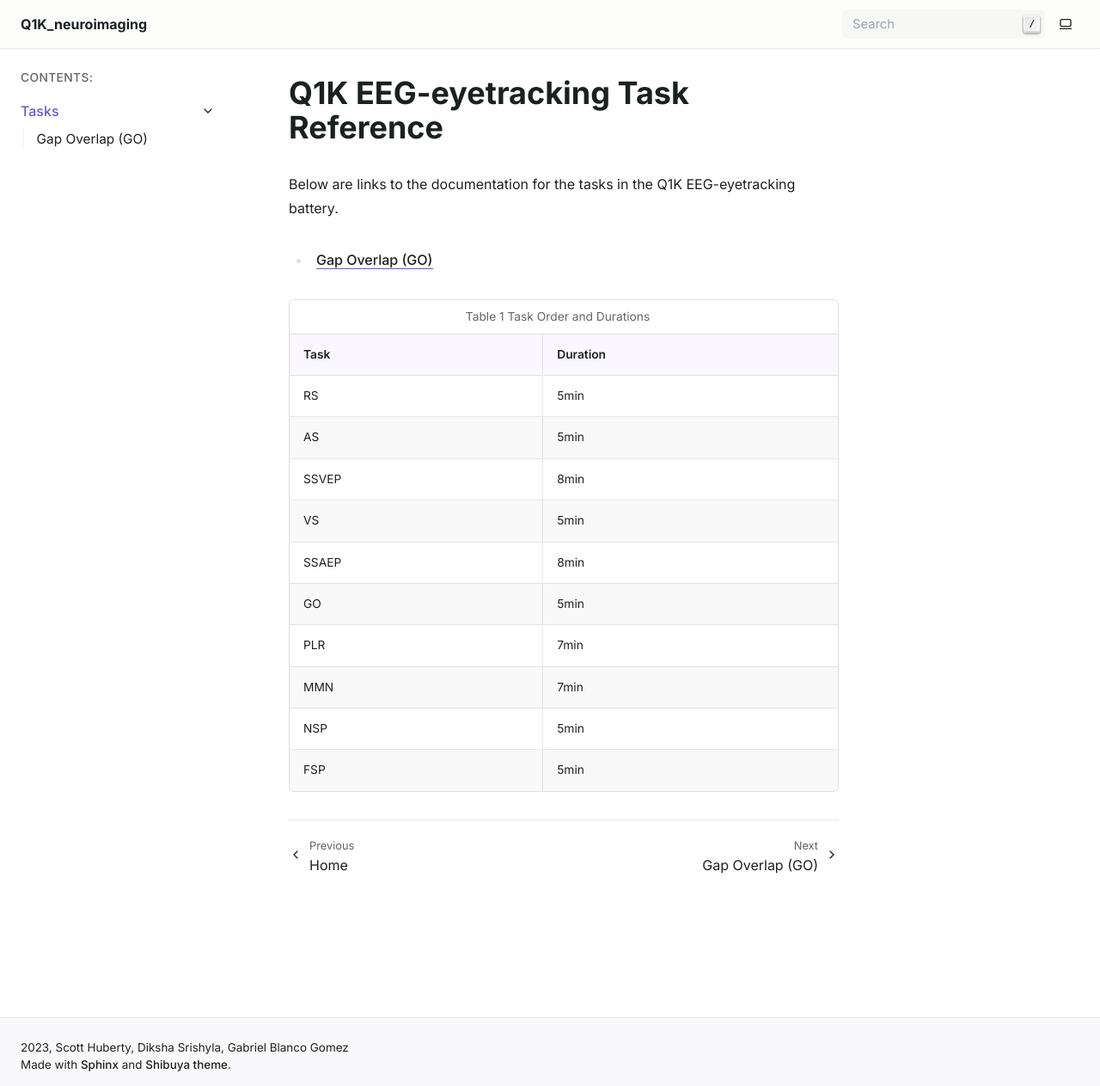
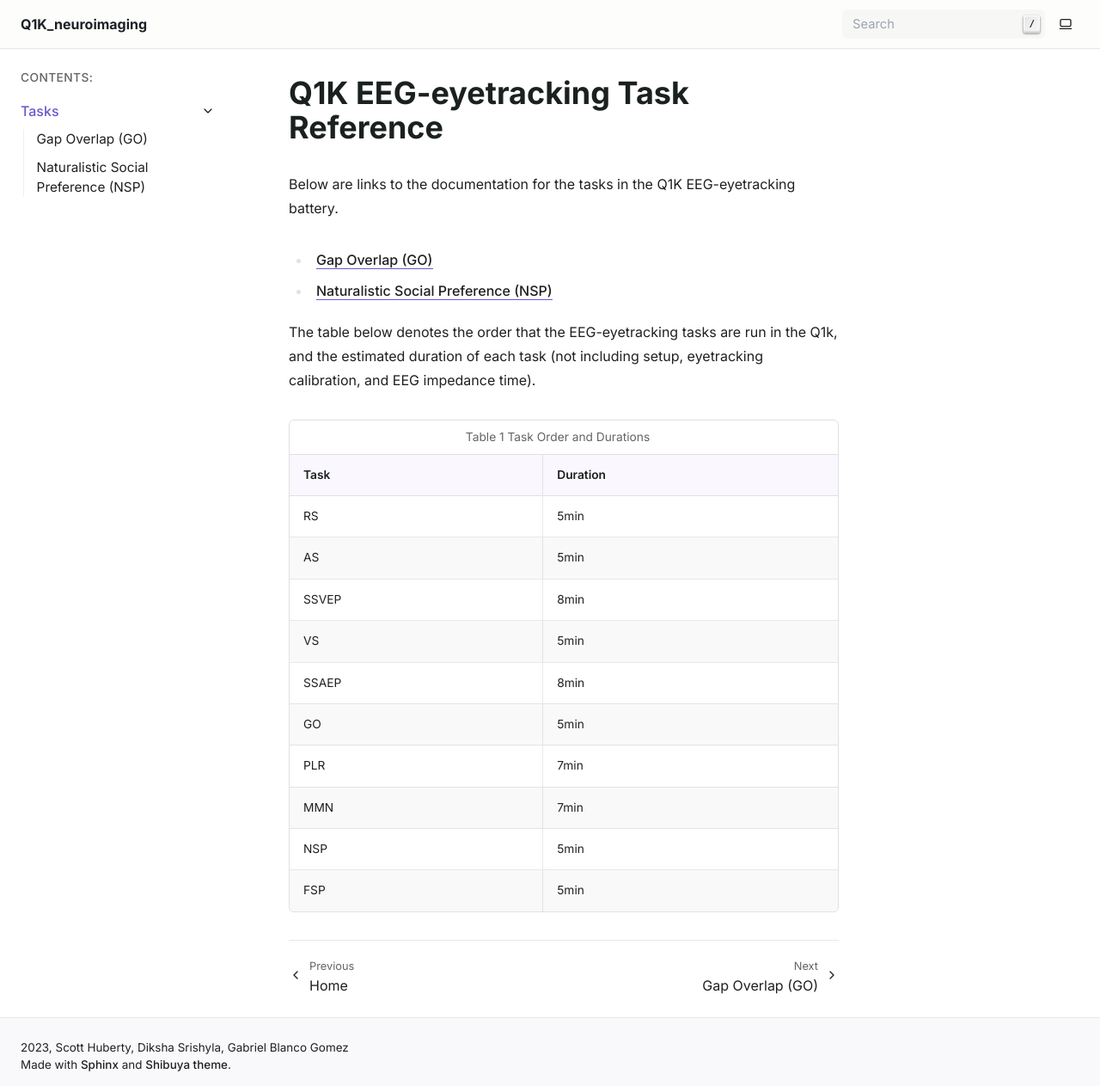
Before and after one commit to scott-huberty/q1k-neuroimaging, a Sphinx documentation site: the page built from docs/source/tasks/index.rst, in a window 1280 px wide and 1263 px high. Shown: the whole window at 86% size. Built offline with Sphinx 7.4.7, drawn with Linux system fonts in a browser that asks for light colours.

Commit message:
DOC: Add NSP documentation

```diff
--- a/docs/source/tasks/index.rst
+++ b/docs/source/tasks/index.rst
@@ -12,10 +12,14 @@ battery.
    :hidden:
 
    gap_overlap
+   natural_social_preference
 
 - :doc:`gap_overlap`
+- :doc:`natural_social_preference`
 
-
+The table below denotes the order that the EEG-eyetracking tasks are run in the Q1k,
+and the estimated duration of each task (not including setup, eyetracking calibration,
+and EEG impedance time).
 
 .. table:: Task Order and Durations
     :widths: auto
```
Also changed, not shown: docs/source/tasks/natural_social_preference.rst (added, +60 -0 lines).
